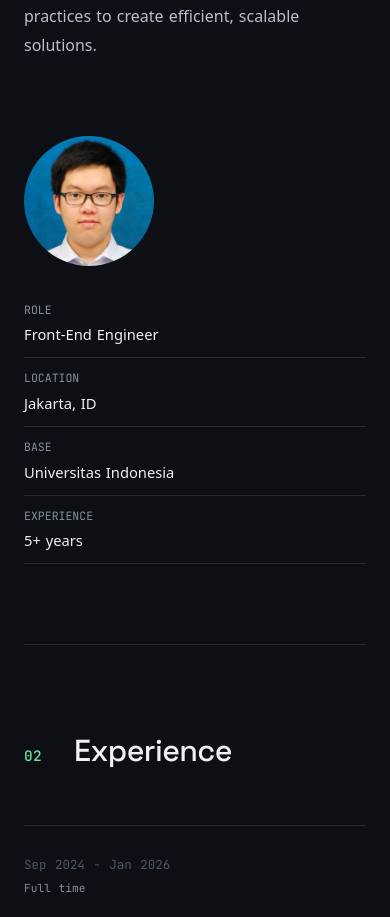
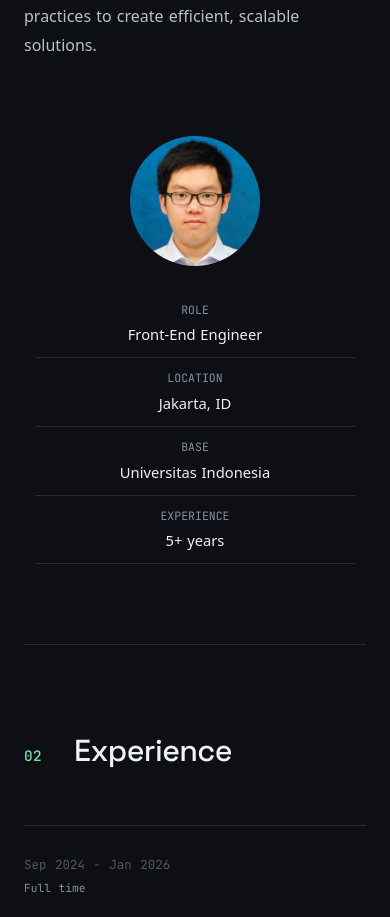
Before and after one commit to joepw/joepw.github.io, a Nuxt app: page / in a window 390 px wide. Shown: the part 1300-2217 px from the top of the page. Built offline with nearby package versions, Linux system fonts and the light colour scheme.

Commit message:
docs: mark brittany-vibe and editorial-green done; fix: center mobile about aside, add portfolio detail gutters

```diff
--- a/app/pages/index.vue
+++ b/app/pages/index.vue
@@ -685,6 +685,16 @@ const experiences = [
     grid-template-columns: 1fr;
   }
 
+  .about-facts {
+    align-items: center;
+    text-align: center;
+  }
+
+  .fact-list {
+    width: 100%;
+    max-width: 320px;
+  }
+
   .exp-row {
     grid-template-columns: 1fr;
     gap: 12px;
--- a/app/pages/portfolios/[name].vue
+++ b/app/pages/portfolios/[name].vue
@@ -267,7 +267,13 @@ function toggleGroup (groupIndex: number) {
 
 <style scoped>
 .detail {
-  padding: 96px 0;
+  padding: 96px 64px;
+}
+
+@media (max-width: 900px) {
+  .detail {
+    padding: 72px 24px;
+  }
 }
 
 .back-button {
@@ -369,10 +375,6 @@ function toggleGroup (groupIndex: number) {
 }
 
 @media (max-width: 600px) {
-  .detail {
-    padding: 40px 0;
-  }
-
   .col-2,
   .col-3 {
     flex: 1 1 100%;
```
Also changed, not shown: 1 other file (tests, documents, lock files or other folders).
